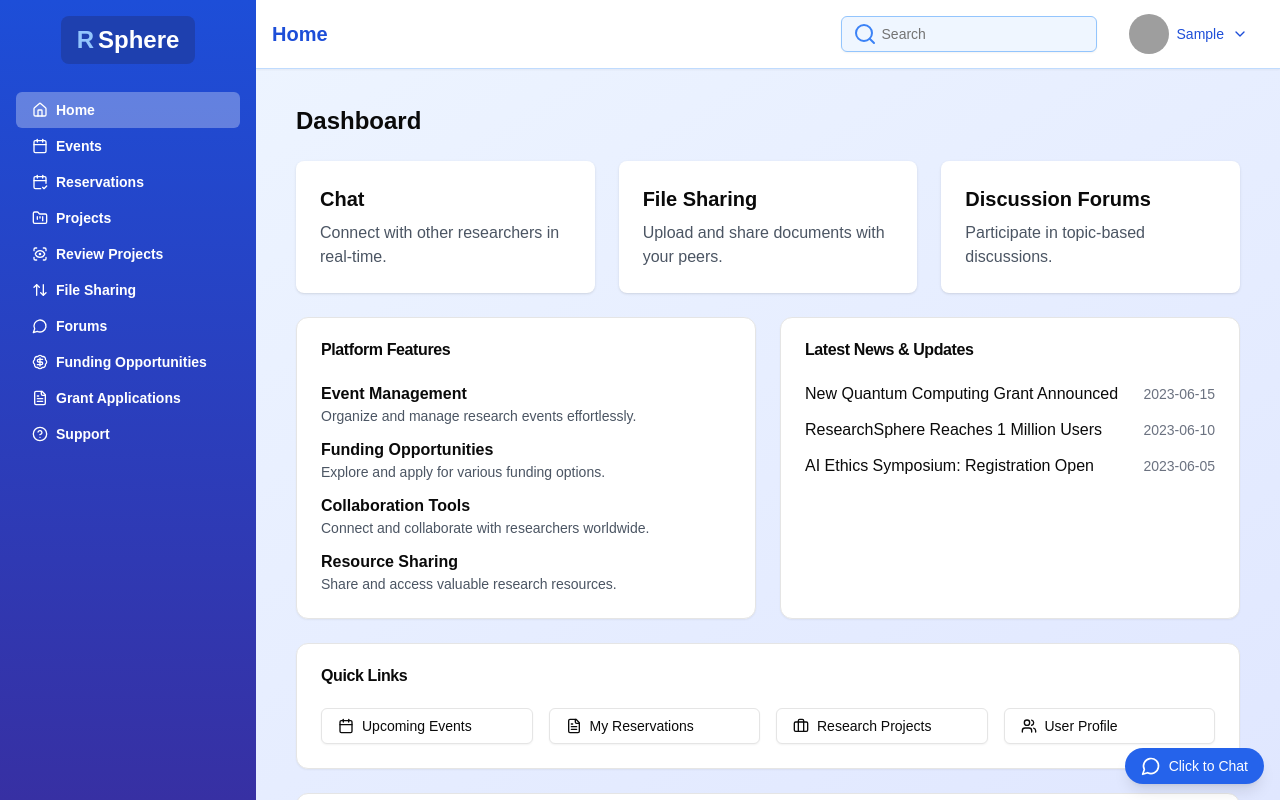
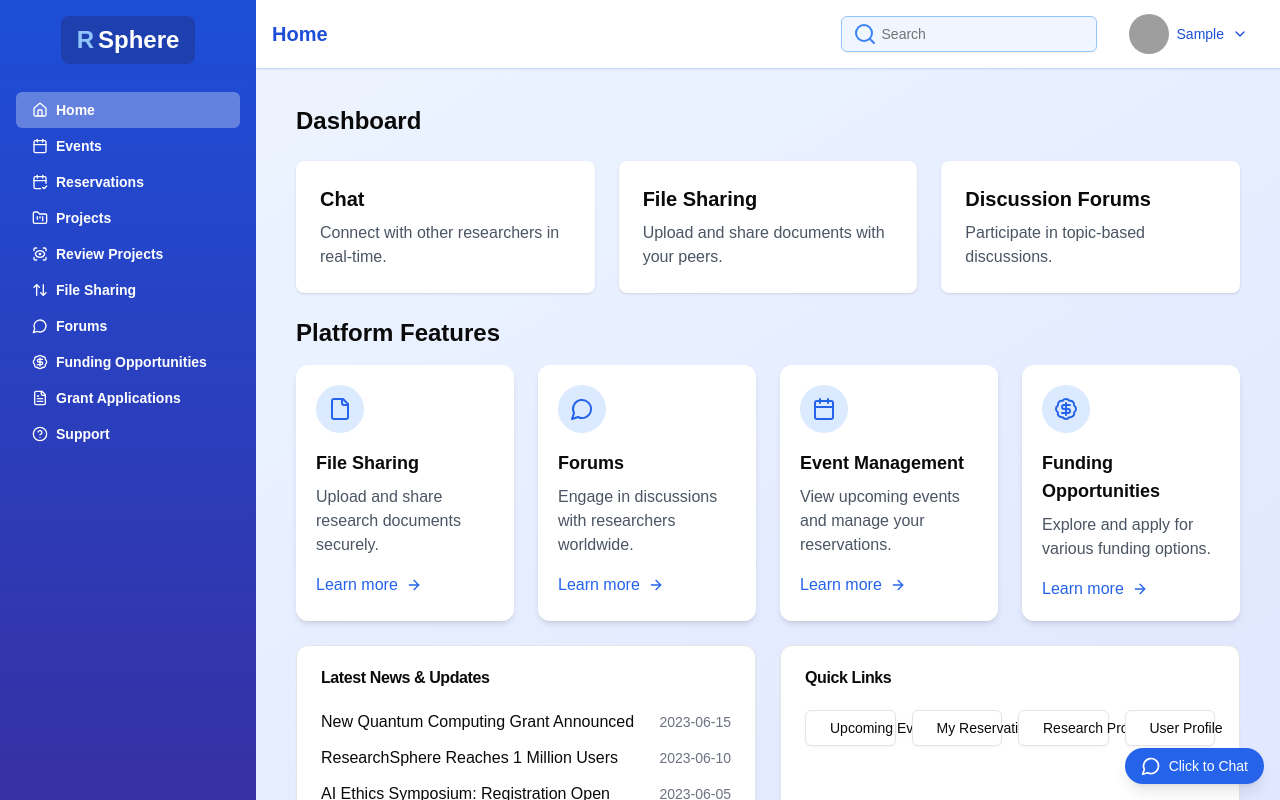
Before and after one commit to DEEP-24/wdm-research, a Next.js app: page / in a window 1280 px wide. Built offline with nearby package versions, Linux system fonts and the light colour scheme; sample sign-in values are in the browser's storage; grey boxes are pictures that could not be loaded.

Commit message:
chore: made platform features have links

```diff
--- a/app/(dashboard)/page.tsx
+++ b/app/(dashboard)/page.tsx
@@ -21,8 +21,11 @@
   BriefcaseIcon,
   ArrowRightIcon,
   BadgeDollarSignIcon,
+  FileIcon,
+  MessageCircleIcon,
 } from "lucide-react";
 import type { User } from "@/types/user";
+import { Badge } from "@/components/ui/badge";
 
 const activityData = [
   { name: "Mon", value: 10 },
@@ -35,13 +38,30 @@
 ];
 
 const platformFeatures = [
-  { title: "Event Management", description: "Organize and manage research events effortlessly." },
-  { title: "Funding Opportunities", description: "Explore and apply for various funding options." },
   {
-    title: "Collaboration Tools",
-    description: "Connect and collaborate with researchers worldwide.",
+    title: "File Sharing",
+    description: "Upload and share research documents securely.",
+    icon: FileIcon,
+    href: "/file-sharing",
   },
-  { title: "Resource Sharing", description: "Share and access valuable research resources." },
+  {
+    title: "Forums",
+    description: "Engage in discussions with researchers worldwide.",
+    icon: MessageCircleIcon,
+    href: "/forums",
+  },
+  {
+    title: "Event Management",
+    description: "View upcoming events and manage your reservations.",
+    icon: CalendarIcon,
+    href: "/events",
+  },
+  {
+    title: "Funding Opportunities",
+    description: "Explore and apply for various funding options.",
+    icon: BadgeDollarSignIcon,
+    href: "/funding-opportunities",
+  },
 ];
 
 const latestNews = [
@@ -128,24 +148,32 @@
         </Link>
       </div>
 
-      <div className="grid grid-cols-1 md:grid-cols-2 gap-6 mb-6">
-        <Card className="shadow-sm">
-          <CardHeader>
-            <CardTitle>Platform Features</CardTitle>
-          </CardHeader>
-          <CardContent>
-            <ul className="space-y-3">
+      <div className="mb-6">
+        <h2 className="text-2xl font-bold mb-4">Platform Features</h2>
+        <div className="grid grid-cols-1 sm:grid-cols-2 lg:grid-cols-4 gap-6">
           {platformFeatures.map((feature, index) => (
             // biome-ignore lint/suspicious/noArrayIndexKey: <explanation>
-                <li key={index}>
-                  <h3 className="font-semibold">{feature.title}</h3>
-                  <p className="text-sm text-gray-600">{feature.description}</p>
-                </li>
+            <div key={index} className="bg-white rounded-xl shadow-md overflow-hidden">
+              <div className="p-5">
+                <div className="flex items-center justify-center w-12 h-12 bg-blue-100 rounded-full mb-4">
+                  <feature.icon className="h-6 w-6 text-blue-600" />
+                </div>
+                <h3 className="text-lg font-semibold mb-2">{feature.title}</h3>
+                <p className="text-gray-600 mb-4">{feature.description}</p>
+                <Link
+                  href={feature.href}
+                  className="inline-flex items-center text-blue-600 hover:text-blue-800 transition-colors duration-300"
+                >
+                  Learn more
+                  <ArrowRightIcon className="ml-2 h-4 w-4" />
+                </Link>
+              </div>
+            </div>
           ))}
-            </ul>
-          </CardContent>
-        </Card>
+        </div>
+      </div>
 
+      <div className="grid grid-cols-1 md:grid-cols-2 gap-6 mb-6">
         <Card className="shadow-sm">
           <CardHeader>
             <CardTitle>Latest News & Updates</CardTitle>
@@ -162,9 +190,8 @@
             </ul>
           </CardContent>
         </Card>
-      </div>
 
-      <Card className="shadow-sm mb-6">
+        <Card className="shadow-sm">
           <CardHeader>
             <CardTitle>Quick Links</CardTitle>
           </CardHeader>
@@ -182,6 +209,7 @@
             </div>
           </CardContent>
         </Card>
+      </div>
 
       <Card className="shadow-sm mb-6">
         <CardHeader>
```
Lines whose indentation alone changed are shown as unchanged.
